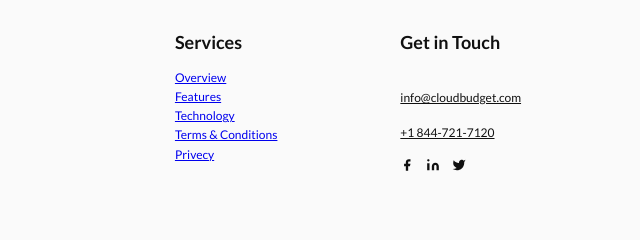
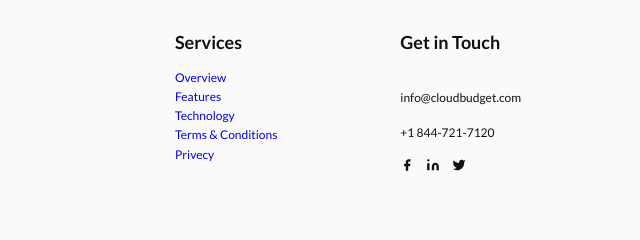
Before and after one commit to MartaKachanova/cursor-homework-marta.kachanova, a plain HTML site: page hw6/hw6.html in a window 1280 px wide. Shown: the part 1069-1309 px from the top of the page, 427-1067 px from the left. Drawn offline with Linux system fonts and the light colour scheme.

Commit message:
corrected HW6

```diff
--- a/hw6/styles/styles.css
+++ b/hw6/styles/styles.css
@@ -153,6 +153,7 @@ padding-left: 163px;
     padding-left: 31px;
 }
 .button{
+    display: block;
     margin-top: 27px;
     width: 160px;
     height: 50px;
@@ -218,6 +219,7 @@ padding-left: 163px;
     font-family: 'Lato', sans-serif;
 }
 .footer-block-servise ul{
+    text-decoration: none;
     font-family: 'Lato', sans-serif;
     padding: 0px;
     font-size: 12px;
@@ -225,6 +227,10 @@ padding-left: 163px;
     color: #000000;
     list-style-type: none;
 }
+.footer-block-servise a{
+    text-decoration: none;
+}
+
 .footer-block-touch{
     max-width: 290px;
     font-family: 'Lato', sans-serif;
@@ -238,12 +244,14 @@ padding-left: 163px;
     font-family: 'Lato', sans-serif;
 }
 .email{
+    text-decoration: none;
     font-size: 12px;
     line-height: 14px;
     color: #101010;
     font-family: 'Lato', sans-serif;
 }
 .number{
+    text-decoration: none;
     color: #121212;
     font-size: 12px;
     font-family: 'Lato', sans-serif;
```
